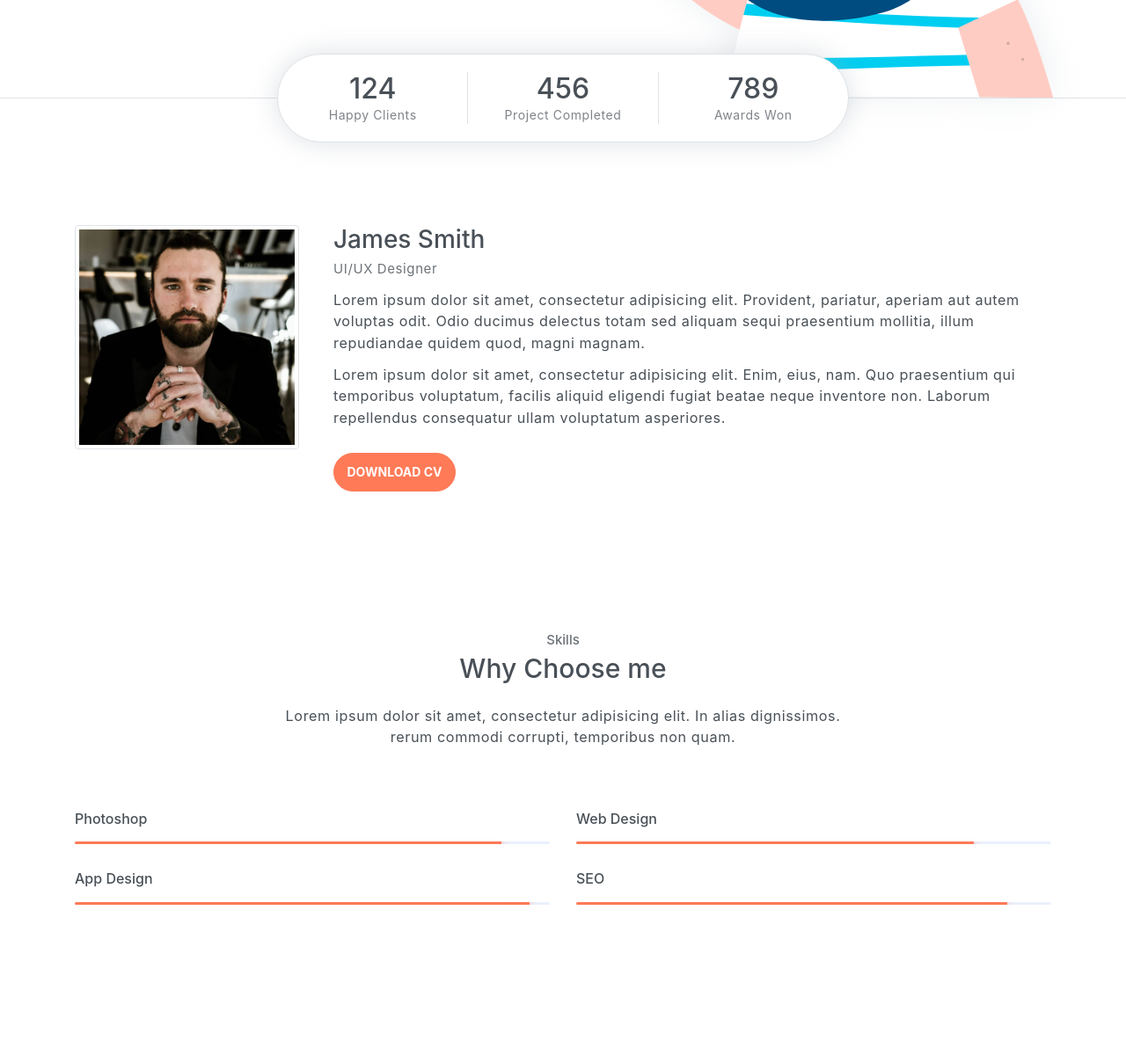
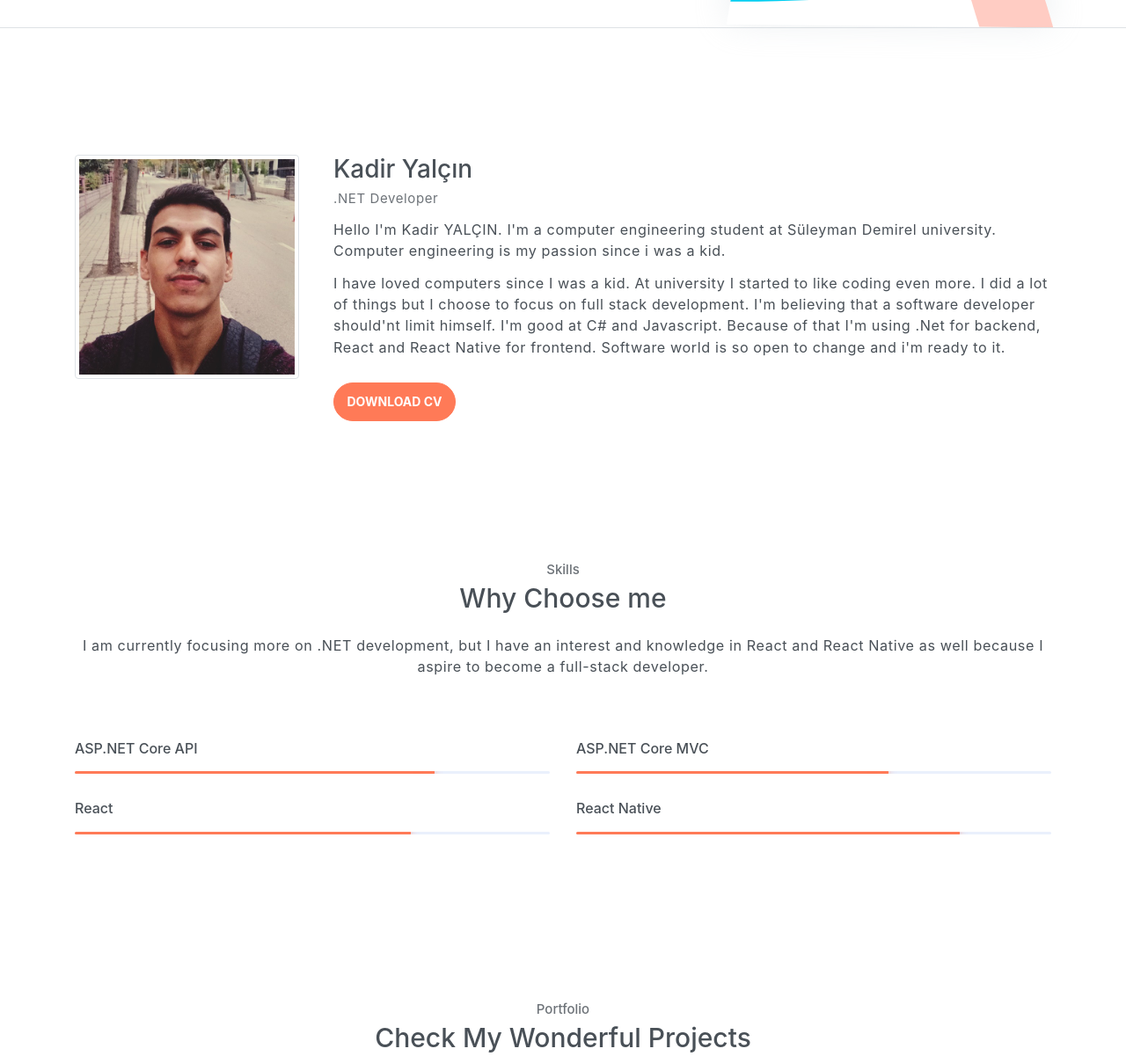
Before and after one commit to lkadiryalcinl/PortfolioWebsite, a plain HTML site: page index.html in a window 1280 px wide. Shown: the part 720-1921 px from the top of the page at 88% size. Drawn offline with Linux system fonts and the light colour scheme.

Commit message:
Update v1.1

```diff
--- a/index.html
+++ b/index.html
@@ -11,7 +11,7 @@
 
 <body data-spy="scroll" data-target=".navbar" data-offset="40" id="home">
 
-    <nav class="navbar navbar-expand-lg navbar-light" data-spy="affix" data-offset-top="0">
+    <nav class="navbar navbar-expand-lg navbar-light fixed-top" data-spy="affix" data-offset-top="0">
         <div class="container">
             <a class="navbar-brand" href="#"><img src="assets/imgs/logo.svg" alt=""></a>
             <button class="navbar-toggler" type="button" data-toggle="collapse" data-target="#navbarSupportedContent"
@@ -42,7 +42,7 @@
         <div class="container">
             <div class="infos">
                 <h6 class="subtitle">hello,I'm</h6>
-                <h6 class="title">James Smith</h6>
+                <h6 class="title">Kadir YALÇIN</h6>
                 <p>.NET Developer</p>
                 <div class="socials mt-4">
                     <a class="social-item" href="http://www.linkedin.com/in/lkadiryalcinl" target="_blank"><i class="fa fa-github"></i></a>
@@ -53,22 +53,6 @@
                 <img src="assets/imgs/man.svg" alt="">
             </div>
         </div>
-
-        <!-- Header-widget -->
-        <div class="widget">
-            <div class="widget-item">
-                <h2>124</h2>
-                <p>Happy Clients</p>
-            </div>
-            <div class="widget-item">
-                <h2>456</h2>
-                <p>Project Completed</p>
-            </div>
-            <div class="widget-item">
-                <h2>789</h2>
-                <p>Awards Won</p>
-            </div>
-        </div>
     </header>
     <!-- End of Page Header -->
 
@@ -77,17 +61,16 @@
         <div class="container mt-5">
             <div class="row text-center text-md-left">
                 <div class="col-md-3">
-                    <img src="assets/imgs/avatar.jpg" alt="" class="img-thumbnail mb-4">
+                    <img src="assets/imgs/foto.jpeg" alt="" class="img-thumbnail mb-4">
                 </div>
                 <div class="pl-md-4 col-md-9">
-                    <h6 class="title">James Smith</h6>
-                    <p class="subtitle">UI/UX Designer</p>
-                    <p>Lorem ipsum dolor sit amet, consectetur adipisicing elit. Provident, pariatur, aperiam aut autem
-                        voluptas odit. Odio ducimus delectus totam sed aliquam sequi praesentium mollitia, illum
-                        repudiandae quidem quod, magni magnam.</p>
-                    <p>Lorem ipsum dolor sit amet, consectetur adipisicing elit. Enim, eius, nam. Quo praesentium qui
-                        temporibus voluptatum, facilis aliquid eligendi fugiat beatae neque inventore non. Laborum
-                        repellendus consequatur ullam voluptatum asperiores.</p>
+                    <h6 class="title">Kadir Yalçın</h6>
+                    <p class="subtitle">.NET Developer</p>
+                    <p>Hello I'm Kadir YALÇIN. I'm a computer engineering student at Süleyman Demirel university. Computer engineering is my passion since i was a kid. </p>
+                    <p>I have loved computers since I was a kid. At university I started to like coding even more. I did a lot of things but
+                        I choose to focus on full stack development. I'm believing that a software developer should'nt limit himself. I'm
+                        good at C# and Javascript. Because of that I'm using .Net for backend, React and React Native for frontend.
+                        Software world is so open to change and i'm ready to it.</p>
                     <a class="btn btn-primary rounded mt-3 text-white" href="./CV - Kadir Yalçın.pdf" download>DOWNLOAD CV</a>
                 </div>
             </div>
@@ -97,36 +80,35 @@
         <div class="container text-center">
             <h6 class="subtitle">Skills</h6>
             <h6 class="section-title mb-4">Why Choose me</h6>
-            <p class="mb-5 pb-4">Lorem ipsum dolor sit amet, consectetur adipisicing elit. In alias dignissimos. <br>
-                rerum commodi corrupti, temporibus non quam.</p>
+            <p class="mb-5 pb-4">I am currently focusing more on .NET development, but I have an interest and knowledge in React and React Native as well because I aspire to become a full-stack developer.</p>
 
             <div class="row text-left">
                 <div class="col-sm-6">
-                    <h6 class="mb-3">Photoshop</h6>
+                    <h6 class="mb-3">ASP.NET Core API</h6>
                     <div class="progress">
-                        <div class="progress-bar bg-primary" role="progressbar" style="width: 89%;" aria-valuenow="25"
+                        <div class="progress-bar bg-primary" role="progressbar" style="width: 75%;" aria-valuenow="25"
                             aria-valuemin="0" aria-valuemax="100"><span>89%</span></div>
                     </div>
                 </div>
                 <div class="col-sm-6">
-                    <h6 class="mb-3">Web Design</h6>
+                    <h6 class="mb-3">ASP.NET Core MVC</h6>
                     <div class="progress">
-                        <div class="progress-bar bg-primary" role="progressbar" style="width: 83%;" aria-valuenow="25"
+                        <div class="progress-bar bg-primary" role="progressbar" style="width: 65%;" aria-valuenow="25"
                             aria-valuemin="0" aria-valuemax="100"><span>83%</span></div>
                     </div>
                 </div>
                 <div class="col-sm-6">
-                    <h6 class="mb-3">App Design</h6>
+                    <h6 class="mb-3">React</h6>
                     <div class="progress">
-                        <div class="progress-bar bg-primary" role="progressbar" style="width: 95%;" aria-valuenow="25"
+                        <div class="progress-bar bg-primary" role="progressbar" style="width: 70%;" aria-valuenow="25"
                             aria-valuemin="0" aria-valuemax="100"><span>95%</span></div>
                     </div>
                 </div>
                 <div class="col-sm-6">
-                    <h6 class="mb-3">SEO</h6>
+                    <h6 class="mb-3">React Native</h6>
                     <div class="progress">
-                        <div class="progress-bar bg-primary" role="progressbar" style="width: 90%;" aria-valuenow="25"
-                            aria-valuemin="0" aria-valuemax="100"><span>90%</span></div>
+                        <div class="progress-bar bg-primary" role="progressbar" style="width: 80%;" aria-valuenow="25"
+                            aria-valuemin="0" aria-valuemax="100"></div>
                     </div>
                 </div>
             </div>
@@ -138,9 +120,8 @@
     <section id="portfolio" class="section">
         <div class="container text-center">
             <h6 class="subtitle">Portfolio</h6>
-            <h6 class="section-title mb-4">Check My Wonderful Works</h6>
-            <p class="mb-5 pb-4">Lorem ipsum dolor sit amet, consectetur adipisicing elit. In alias dignissimos. <br>
-                rerum commodi corrupti, temporibus non quam.</p>
+            <h6 class="section-title mb-4">Check My Wonderful Projects</h6>
+            <p class="mb-5 pb-4">Take a look at the projects I have developed.</p>
 
             <div class="row">
                 <div class="col-sm-4">
@@ -217,19 +198,18 @@
         <div class="container text-center">
             <h6 class="subtitle">Contact</h6>
             <h6 class="section-title mb-4">Get In Touch With Me</h6>
-            <p class="mb-5 pb-4">Lorem ipsum dolor sit amet, consectetur adipisicing elit. In alias dignissimos. <br>
-                rerum commodi corrupti, temporibus non quam.</p>
+            <p class="mb-5 pb-4">You can contact me any time you want.</p>
 
             <div class="contact">
                 <div class="form">
-                    <h6 class="section-title mb-4">İletişim</h6>
+                    <h6 class="section-title mb-4">Contact</h6>
                     <form>
                         <div class="form-group">
-                            <input type="email" class="form-control" id="email" placeholder="E-Mail" required>
+                            <input type="email" class="form-control" id="email" placeholder="Mail" required>
                         </div>
                         <div class="form-group">
                             <textarea name="contact-message" id="" cols="30" rows="5" class="form-control"
-                                placeholder="Mesajınız"></textarea>
+                                placeholder="Message"></textarea>
                         </div>
                         <div class="d-flex justify-content-center">
                             <button type="submit" class="btn btn-primary rounded w-25">Send Message</button>
```
Also changed, not shown: assets/imgs/avatar-1.jpg (deleted), assets/imgs/avatar-2.jpg (deleted), assets/imgs/avatar-3.jpg (deleted), assets/imgs/avatar.jpg (deleted), assets/imgs/blog-1.jpg (deleted), assets/imgs/blog-2.jpg (deleted), assets/imgs/blog-3.jpg (deleted), assets/imgs/foto.jpeg (added).
